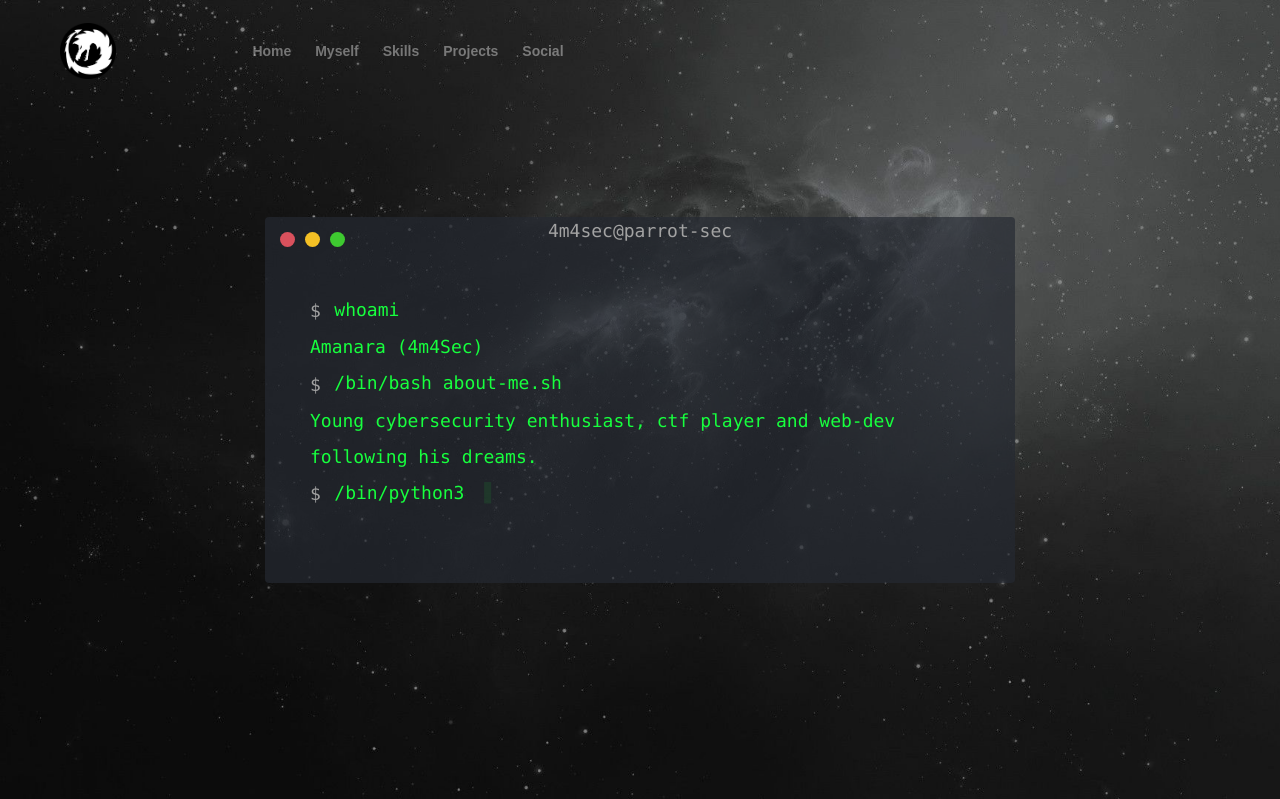
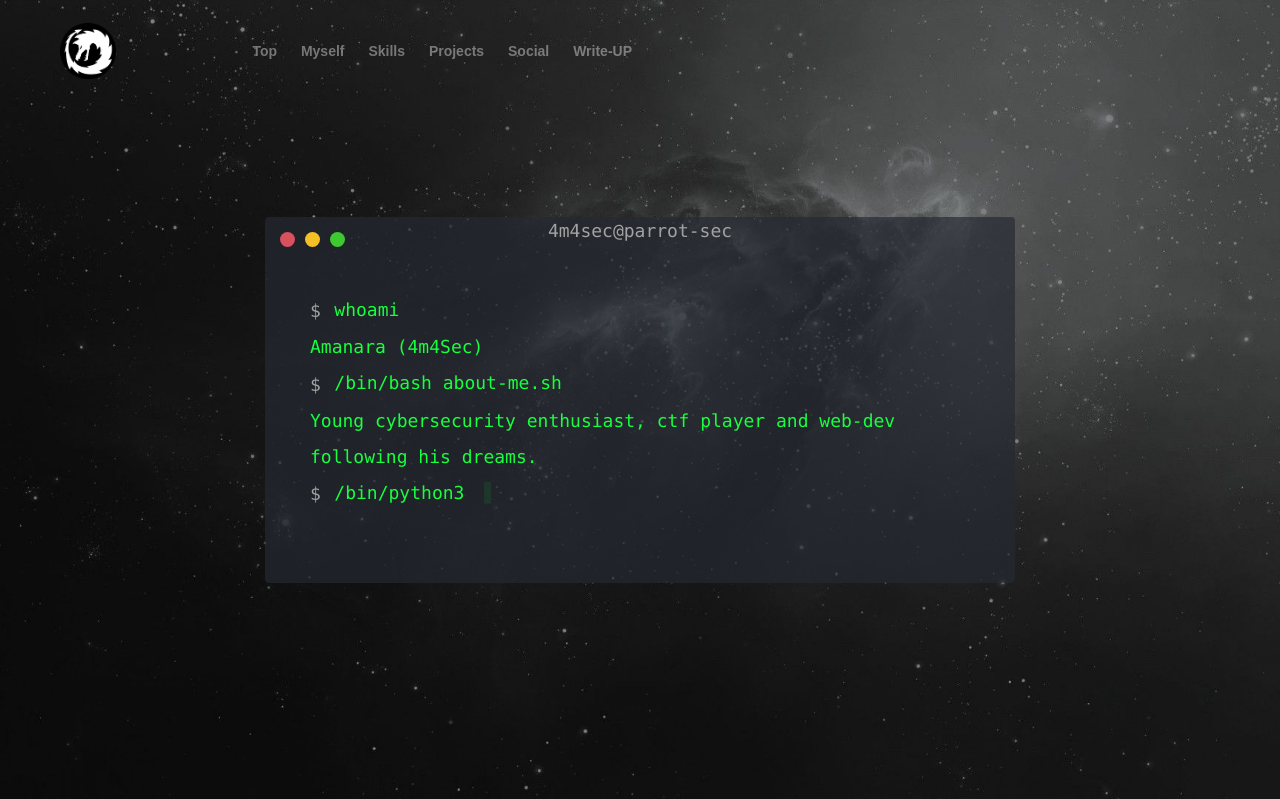
Before and after one commit to dawnl3ss/dawnl3ss.github.io, a PHP site: page / in a window 1280 px wide. Shown: the top 799 px of the page. Run offline with PHP 8.4, Linux system fonts and the light colour scheme.

Commit message:
update [1.2.0] : change navbar & add 'write-up' link

```diff
--- a/assets/css/index.css
+++ b/assets/css/index.css
@@ -70,11 +70,13 @@ section {
 }
 
 #thm {
+    background: url("../../assets/img/stacked-waves.svg");
     padding: 15rem;
     justify-content: left;
 }
 
 #htb {
+    background: url("../../assets/img/stacked-waves.svg");
     padding: 15rem;
     justify-content: right;
 }
@@ -1015,14 +1017,9 @@ a {
     }
 
     #thm, #htb {
+        background: url("../../assets/img/stacked-waves-phone.svg");
         justify-content: center;
         padding: 0px;
-    }
-
-    #thm:hover, #htb:hover {
-        justify-content: center;
-        padding: 0px;
-        transform: scale(1);
     }
 
     .card-details {
--- a/index.html
+++ b/index.html
@@ -22,7 +22,7 @@
     <body>
         <header class="s-header">
             <div class="header-logo">
-                <a href="./index.html">
+                <a href="./">
                     <img src="assets/img/icon.png">
                 </a>
             </div>
@@ -30,18 +30,19 @@
             <div class="header-content">
                 <nav class="row header-nav-wrap">
                     <ul class="header-nav">
-                        <li><a class="smoothscroll" href="#home"> Home </a></li>
+                        <li><a class="smoothscroll" href="#top"> Top </a></li>
                         <li><a class="smoothscroll" href="#myself"> Myself </a></li>
                         <li><a class="smoothscroll" href="#skills"> Skills </a></li>
                         <li><a class="smoothscroll" href="#projects"> Projects </a></li>
                         <li><a class="smoothscroll" href="#social"> Social </a></li>
+                        <li><a href="write-up/"> Write-UP </a></li>
                     </ul>
                 </nav>
             </div>
             <a class="header-menu-toggle" href=""><span> Menu </span></a>
         </header>
 
-        <section id="home" data-image-src="assets/img/header-background.jpg" data-natural-height=1080 data-natural-width=1920 data-parallax="scroll" data-position-y=center>
+        <section id="top" data-image-src="assets/img/header-background.jpg" data-natural-height=1080 data-natural-width=1920 data-parallax="scroll" data-position-y=center>
             <div data-termynal data-ty-lineDelay="500" data-ty-typeDelay="100" id="termynal">
                 <span data-ty="input" data-ty-prompt="$">whoami</span>
                 <span data-ty>Amanara (4m4Sec)</span>
@@ -190,10 +191,10 @@
 
                 <div id="expl" class="row">
                     <ul>
-                        <li><a class="smoothscroll" href="#home"> Home </a></li>
+                        <li><a class="smoothscroll" href="#top"> Top </a></li>
                         <li><a class="smoothscroll" href="#skills"> Skills </a></li>
                         <li><a class="smoothscroll" href="#projects"> Projects </a></li>
-                        <li><a href="write-up/index.html"> Write-UP (soon) </a></li>
+                        <li><a href="write-up/"> Write-UP (soon) </a></li>
                         <li><a href="mailto:4m4Sec@protonmail.com"> Email me </a></li>
                     </ul>
                 </div>
```
Also changed, not shown: write-up/index.html (+11 -14 lines).
